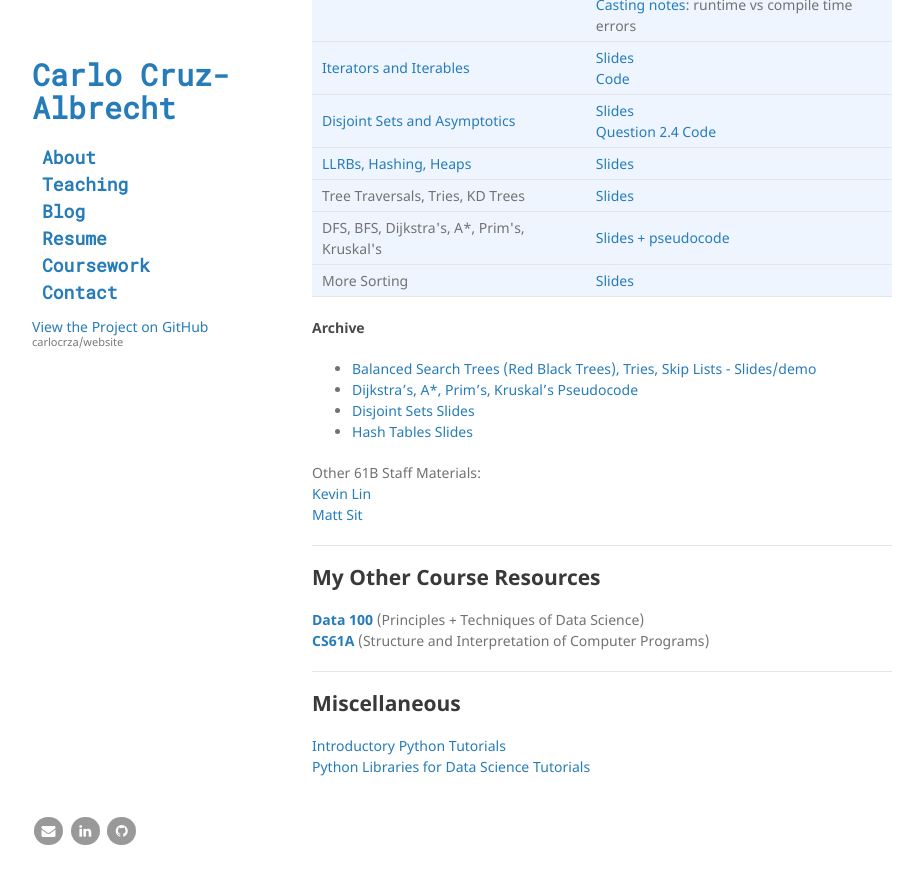
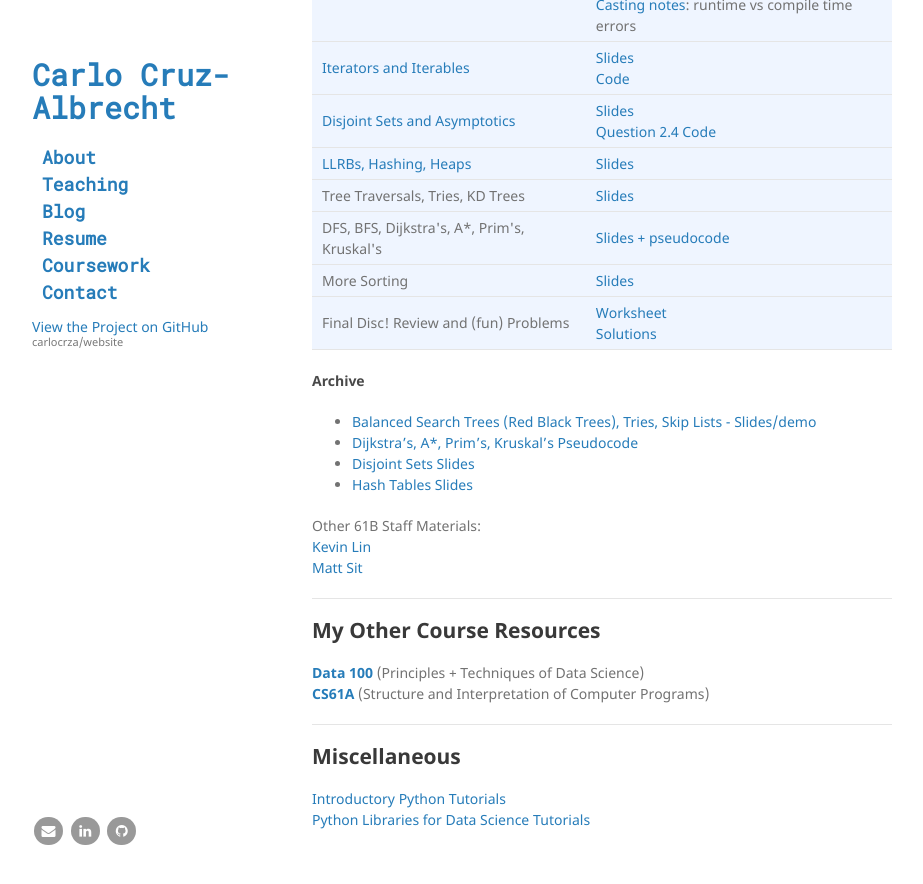
Before and after one commit to carlocrza/website, a Jekyll site: the page built from teaching.md, in a window 1280 px wide and 900 px high, scrolled down 583 px. Shown: the top 884 px of the window, without its empty margins (178-1101 px from the left). Built offline with Jekyll 4.4.1, drawn with Linux system fonts in a browser that asks for light colours; before the commit the page ends 1430 px from its top, so only the background shows below that.

Commit message:
upload disc14 worksheet + 'sol'

```diff
--- a/teaching.md
+++ b/teaching.md
@@ -101,6 +101,15 @@ Anonymous Feedback/Contact: [carloc.me/feedback](http://carloc.me/feedback.html)
 			<a href="https://docs.google.com/presentation/d/1IW7xn_iN4_U7JSoG4FILkP5-h7hW2yLIy7VzSrBjgF4/edit?usp=sharing" target="blank">Slides</a><br>
 		</td>
 	</tr>
+		<tr>
+		<td>
+			Final Disc! Review and (fun) Problems
+		</td>
+		<td>
+			<a href="/disc14.pdf" target="blank">Worksheet</a><br>
+			<a href="/disc14sol.pdf">Solutions</a>
+		</td>
+	</tr>
 
 </table>
 
```
Also changed, not shown: 2 other files.
